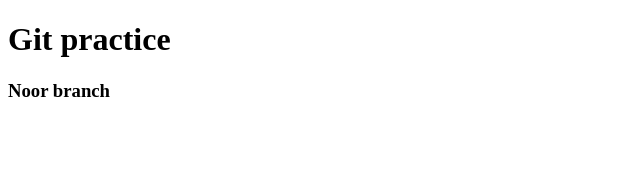
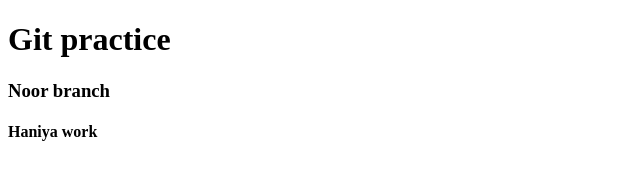
Before and after one commit to Zainabnoor19/git-prac, a plain HTML site: page index.html in a window 1280 px wide. Shown: the whole page, without its empty margins (0-640 px from the left). Drawn offline with Linux system fonts and the light colour scheme.

Commit message:
Haniya branch work

```diff
--- a/index.html
+++ b/index.html
@@ -9,5 +9,6 @@
     <h1>Git practice</h1>
 
     <h3>Noor branch</h3>
+    <h4>Haniya work</h4>
 </body>
 </html>
```
